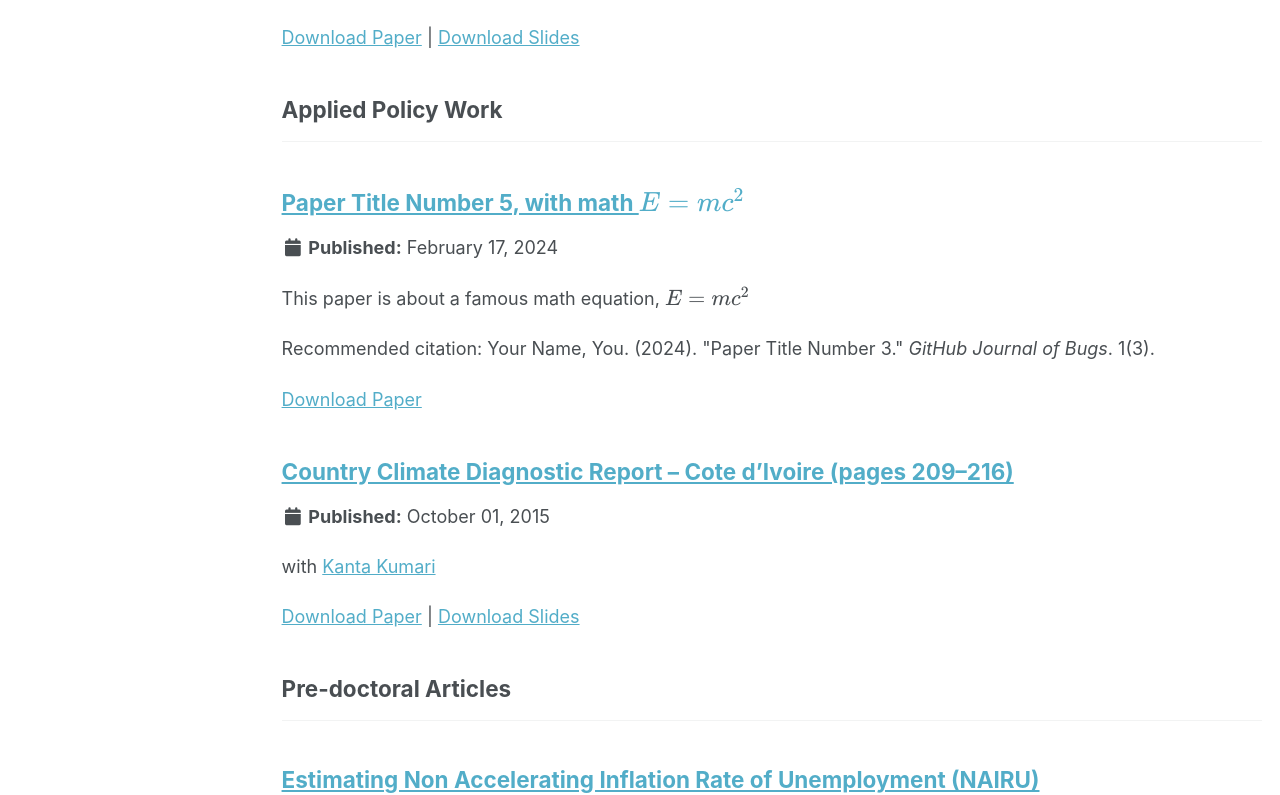
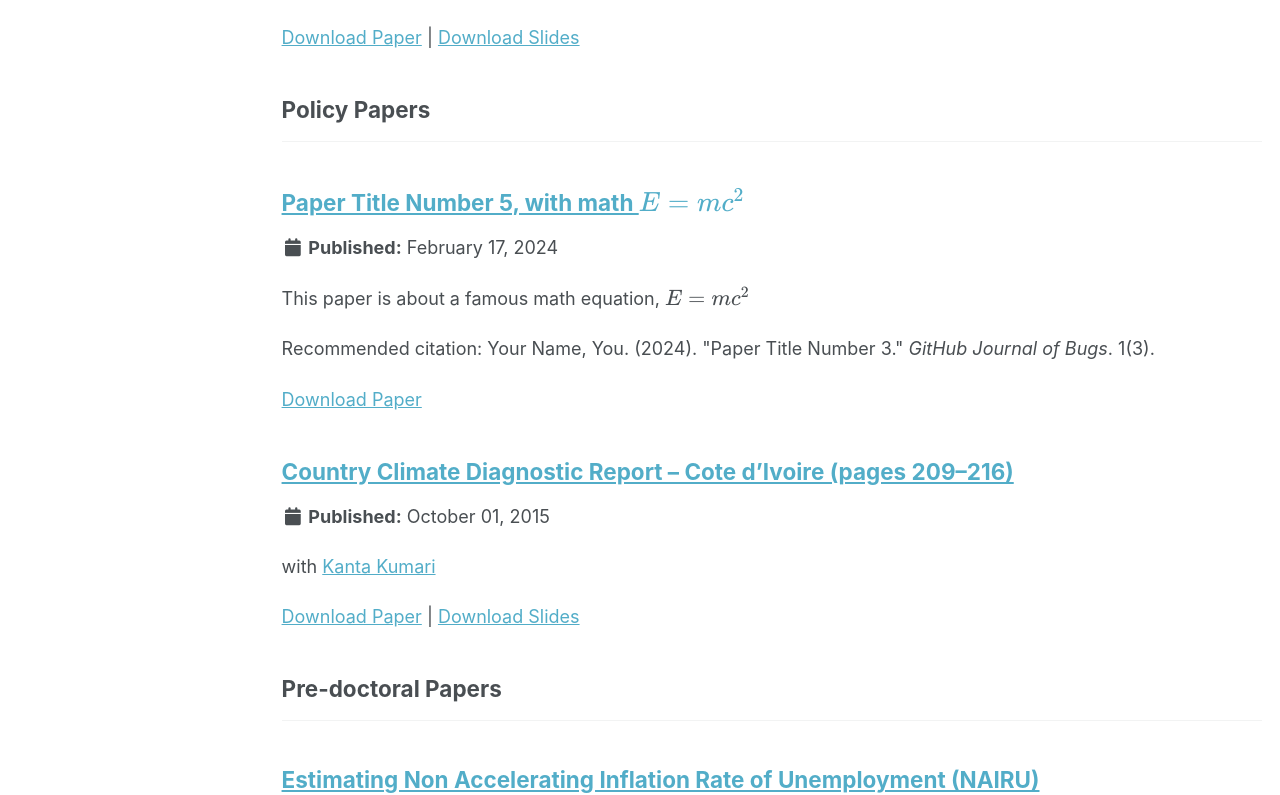
Before and after one commit to Guy-Djolaud/Guy-Djolaud.github.io, a Jekyll site: the page built from _pages/publications.html, in a window 1280 px wide and 1400 px high. Shown: the part 552-1347 px from the top of the window. Built offline with Jekyll 4.4.1, drawn with Linux system fonts in a browser that asks for light colours; a script that is not in the unit is left out.

Commit message:
Update _config.yml

```diff
--- a/_config.yml
+++ b/_config.yml
@@ -84,9 +84,9 @@ publication_category:
   manuscripts:
     title: 'Working Papers'
   conferences:
-    title: 'Applied Policy Work'
+    title: 'Policy Papers'
   books:
-    title: 'Pre-doctoral Articles'
+    title: 'Pre-doctoral Papers'
 
 # Site Settings
 teaser                   :  # filename of teaser fallback teaser image placed in /images/ for social media previews
```
